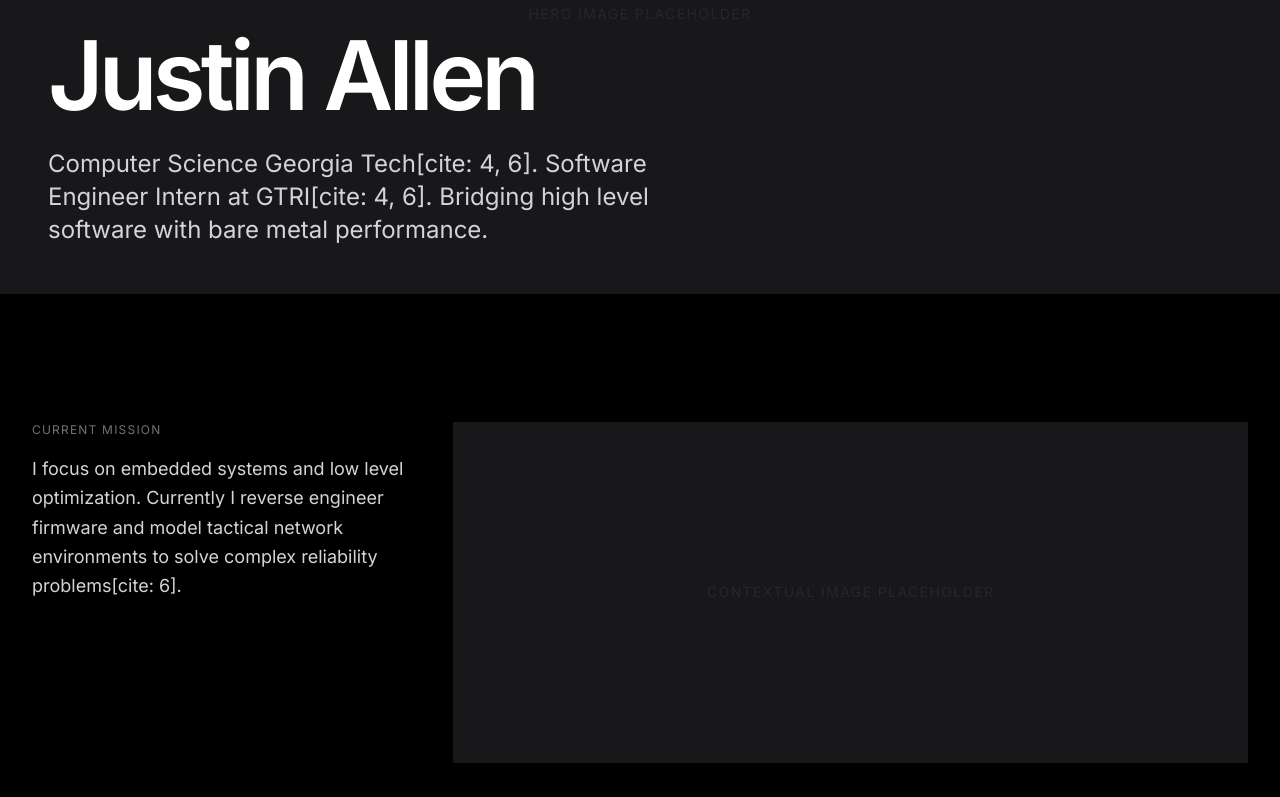
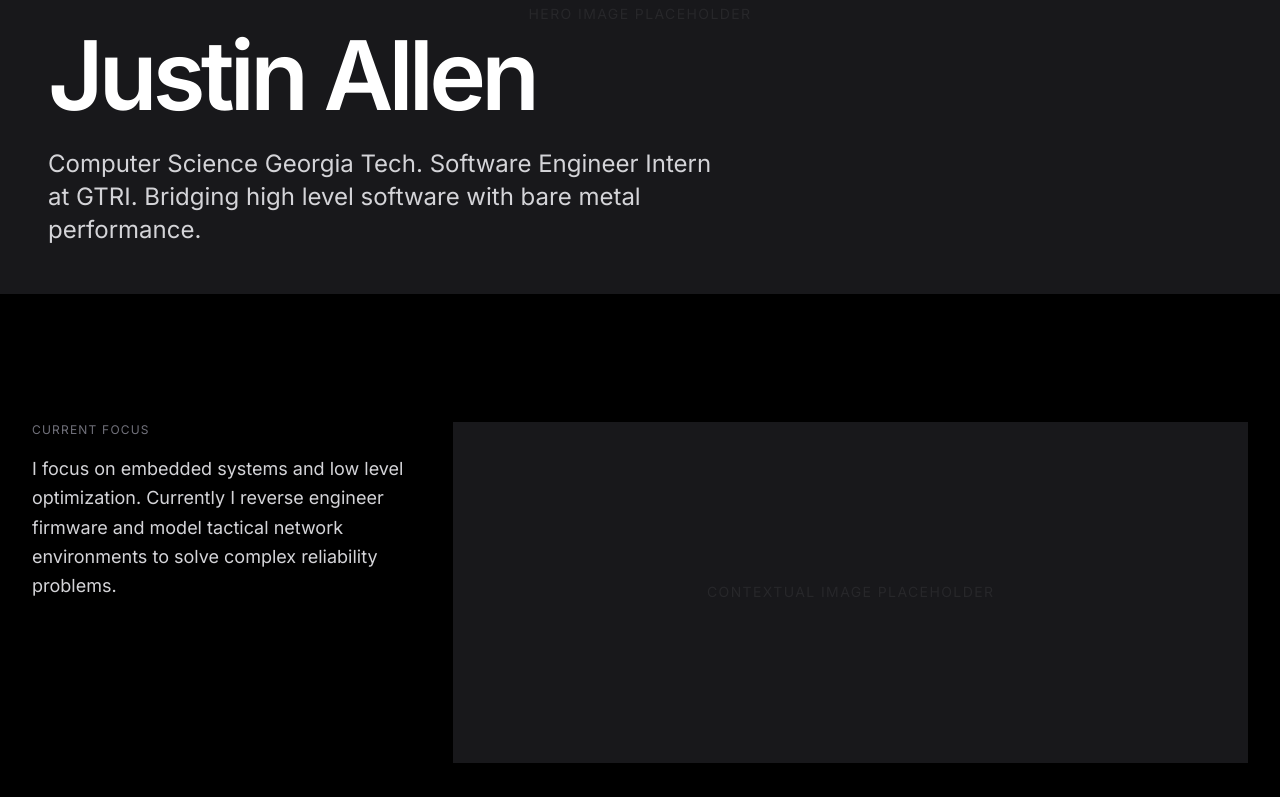
Before and after one commit to justindallen2025/justindallen2025.github.io, a React (Vite) app: page / in a window 1280 px wide. Shown: the part 374-1171 px from the top of the page. Built offline with nearby package versions, Linux system fonts and the light colour scheme.

Commit message:
Refactor descriptions for clarity and consistency

```diff
--- a/src/App.tsx
+++ b/src/App.tsx
@@ -5,13 +5,13 @@
     role: "Software Engineer Intern",
     company: "Georgia Tech Research Institute",
     period: "May 2026 to Present",
-    desc: "Architecting tactical network environments[cite: 4]. Engineering Python and Node RED middleware for real time sensor ingestion across federal and state networks[cite: 4]."
+    desc: "Architecting tactical network environments. Engineering Python and Node RED middleware for real time sensor ingestion across federal and state networks."
   },
   {
     role: "IT Intern",
     company: "Fellowship Christian School",
     period: "Jan 2024",
-    desc: "Mapped wireless access points for emergency services 911 dispatch to improve response time and safety infrastructure[cite: 6]."
+    desc: "Mapped wireless access points for emergency services 911 dispatch to improve response time and safety infrastructure."
   }
 ];
 
@@ -19,22 +19,22 @@
   {
     title: "Project CORE",
     subtitle: "Digital Signal Processing Architecture",
-    description: "Modular embedded audio digital signal processing system[cite: 4, 6]. Authored low latency C++ callbacks for high fidelity 24 bit 96kHz audio processing utilizing an ARM Cortex M7 microcontroller[cite: 4, 6].",
+    description: "Modular embedded audio digital signal processing system. Authored low latency C++ callbacks for high fidelity 24 bit 96kHz audio processing utilizing an ARM Cortex M7 microcontroller.",
   },
   {
     title: "Catalyst Cloud Burn Tracker",
     subtitle: "Financial Alerting Pipeline",
-    description: "Proactive cloud credit and software burn tracker for founders[cite: 4]. Integrated Plaid and Gmail APIs with a Gemini backend for real time runway forecasting[cite: 4].",
+    description: "Proactive cloud credit and software burn tracker for founders. Integrated Plaid and Gmail APIs with a Gemini backend for real time runway forecasting.",
   },
   {
     title: "Distributed Server Operations",
     subtitle: "High Concurrency Infrastructure",
-    description: "Deployed and managed a high performance Linux based server environment[cite: 4, 6]. Configured TCP and UDP port forwarding and optimized protocol bottlenecks[cite: 4, 6].",
+    description: "Deployed and managed a high performance Linux based server environment. Configured TCP and UDP port forwarding and optimized protocol bottlenecks.",
   },
   {
     title: "Autonomous Telemetry",
     subtitle: "Control Systems",
-    description: "Engineered electrical and mechanical systems for a gas powered vehicle[cite: 4, 6]. Programmed Arduino microcontrollers to monitor RPM and speed data via Hall Effect sensors[cite: 4, 6].",
+    description: "Engineered electrical and mechanical systems for a gas powered vehicle. Programmed Arduino microcontrollers to monitor RPM and speed data via Hall Effect sensors.",
   }
 ];
 
@@ -45,7 +45,7 @@
   },
   {
     title: "Mechanical Performance",
-    description: "Active in mountain biking and automotive mechanics focusing on physical endurance and mechanical optimization[cite: 4, 6]."
+    description: "Active in mountain biking and automotive mechanics focusing on physical endurance and mechanical optimization."
   },
   {
     title: "Community Impact",
@@ -81,7 +81,7 @@
             Justin Allen
           </h1>
           <p className="text-xl md:text-2xl text-zinc-300 max-w-2xl leading-snug">
-            Computer Science Georgia Tech[cite: 4, 6]. Software Engineer Intern at GTRI[cite: 4, 6].
+            Computer Science Georgia Tech. Software Engineer Intern at GTRI.
             Bridging high level software with bare metal performance.
           </p>
         </div>
@@ -90,9 +90,9 @@
       <div className="max-w-7xl mx-auto px-8 py-32">
         <div className="grid md:grid-cols-3 gap-12">
           <div>
-            <h3 className="text-zinc-500 text-xs uppercase tracking-widest mb-4">Current Mission</h3>
+            <h3 className="text-zinc-500 text-xs uppercase tracking-widest mb-4">Current Focus</h3>
             <p className="text-lg text-zinc-300 leading-relaxed">
-              I focus on embedded systems and low level optimization. Currently I reverse engineer firmware and model tactical network environments to solve complex reliability problems[cite: 6].
+              I focus on embedded systems and low level optimization. Currently I reverse engineer firmware and model tactical network environments to solve complex reliability problems.
             </p>
           </div>
           <div className="md:col-span-2">
@@ -109,7 +109,7 @@
   const renderProjects = () => (
     <div className="max-w-7xl mx-auto px-8 py-24 animate-in fade-in duration-1000">
       <header className="mb-24">
-        <h1 className="text-5xl font-bold tracking-tighter mb-6 text-white">Engineering Dossier</h1>
+        <h1 className="text-5xl font-bold tracking-tighter mb-6 text-white">Core Engineering</h1>
         <p className="text-xl text-zinc-400 max-w-2xl">Hardware architecture and full stack systems designed for zero latency and high availability.</p>
       </header>
 
@@ -143,7 +143,7 @@
         {/* LEFT COLUMN */}
         <div>
           <div className="mb-24">
-            <h1 className="text-5xl font-bold tracking-tighter mb-12 text-white">The Architect</h1>
+            <h1 className="text-5xl font-bold tracking-tighter mb-12 text-white">Professional Background</h1>
             {/* PORTRAIT IMAGE PLACEHOLDER */}
             <div className="w-full aspect-[3/4] bg-zinc-900 mb-8 flex items-center justify-center text-zinc-800 text-sm tracking-widest uppercase">
               Portrait Image Placeholder
```
